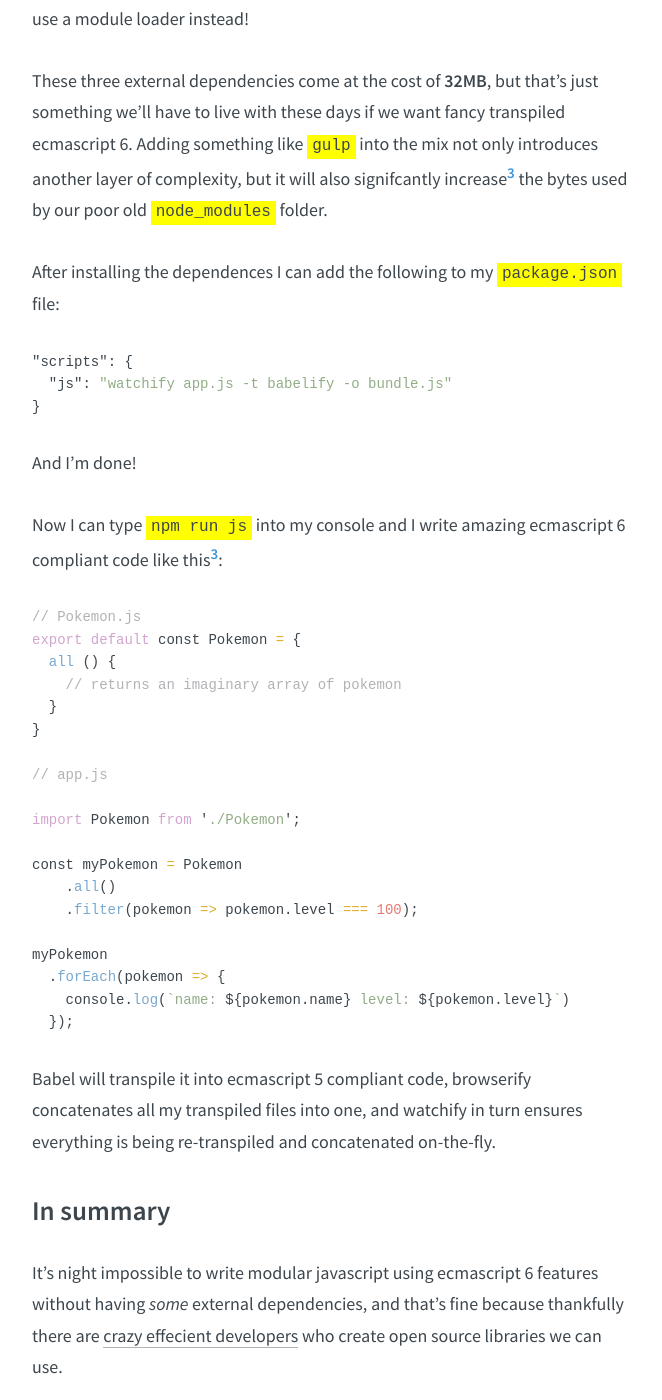
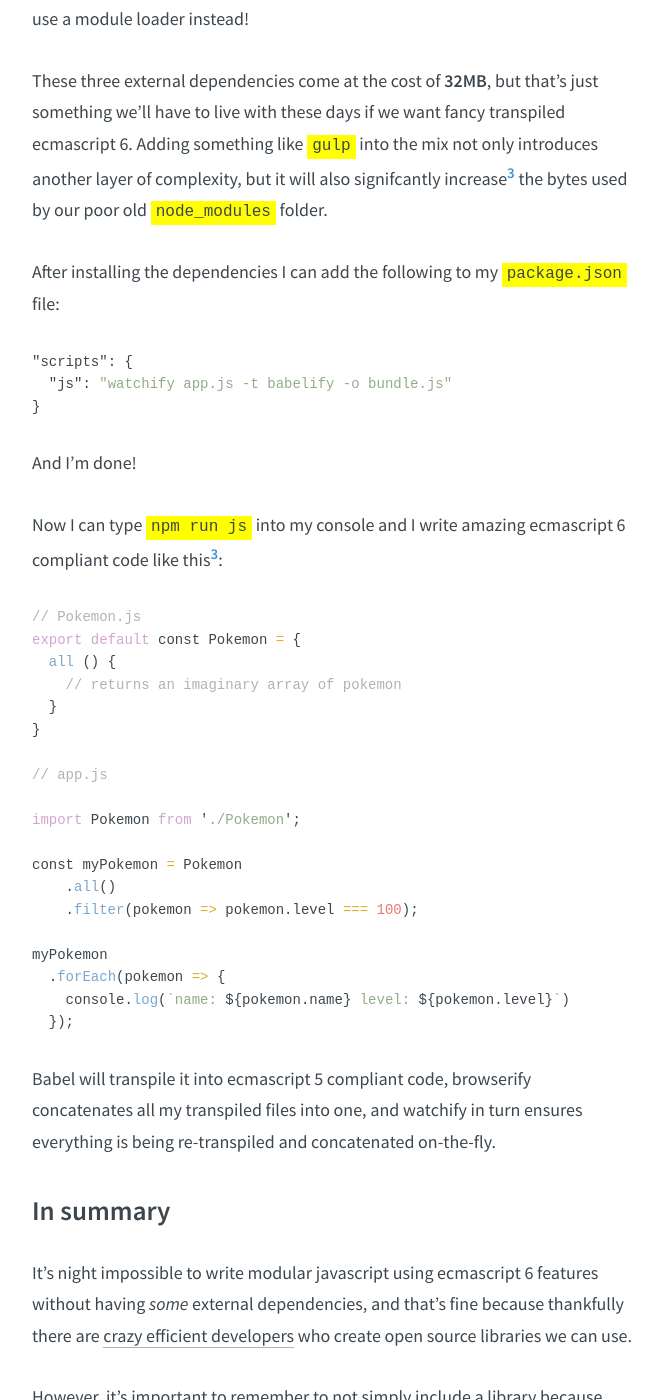
Before and after one commit to nicohvi/nicohvi.github.io, a Jekyll site: the page built from _posts/2016-02-24-a-simple-javascript-setup.md, in a window 1280 px wide and 1400 px high, scrolled down 1454 px. Shown: the whole window, without its empty margins (308-970 px from the left). Built offline with Jekyll 4.4.1, drawn with Linux system fonts in a browser that asks for light colours; comment, search, counter and statistics services are not loaded.

Commit message:
typos :whale:

```diff
--- a/_posts/2016-02-24-a-simple-javascript-setup.md
+++ b/_posts/2016-02-24-a-simple-javascript-setup.md
@@ -40,7 +40,7 @@ ecmascript 6. Adding something like `gulp` into the mix not only introduces anot
 layer of complexity, but it will also signifcantly increase[^3] the bytes used by our
 poor old `node_modules` folder.
 
-After installing the dependences I can add the following to my `package.json` file:
+After installing the dependencies I can add the following to my `package.json` file:
 
 {% highlight json %}
 "scripts": {
@@ -83,7 +83,7 @@ and concatenated on-the-fly.
 
 It's night impossible to write modular javascript using ecmascript 6
 features without having *some* external dependencies, and that's fine
-because thankfully there are [crazy effecient developers](https://github.com/substack) who create open source
+because thankfully there are [crazy efficient developers](https://github.com/substack) who create open source
 libraries we can use.
 
 However, it's important to remember to not simply
```
